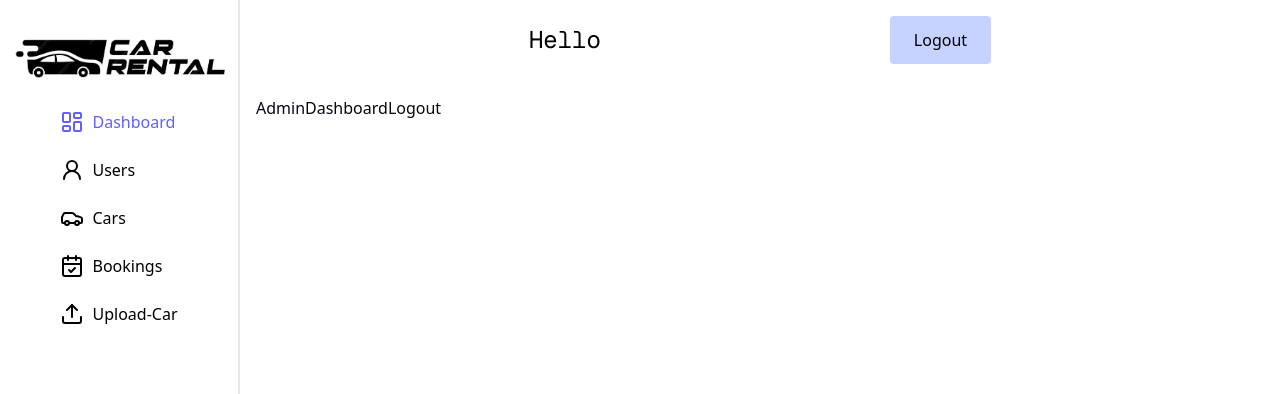
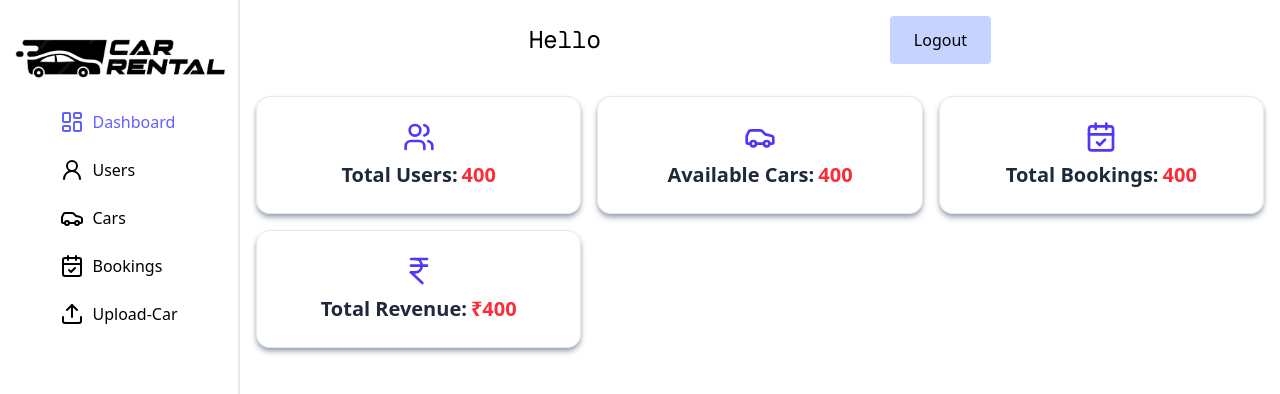
Before and after one commit to deV-12346/Car-Rental, a Next.js app in the folder car-rental/: page /admin/dashboard in a window 1280 px wide. Shown: the top 394 px of the page. Built offline with nearby package versions, Linux system fonts and the light colour scheme; no server answers.

Commit message:
added admin-dashboard

```diff
--- /dev/null
+++ b/car-rental/src/app/admin/cars/page.tsx
@@ -0,0 +1,13 @@
+import React from 'react'
+
+const Cars = () => {
+  return (
+    <div>
+      <h1 className='text-center text-xl md:text-2xl font-bold text-red-400'>
+      Available Cars</h1>
+
+    </div>
+  )
+}
+
+export default Cars
--- a/car-rental/src/app/admin/dashboard/page.tsx
+++ b/car-rental/src/app/admin/dashboard/page.tsx
@@ -1,11 +1,41 @@
 "use client"
-import { signOut } from 'next-auth/react'
+import { CalendarCheck, Car, IndianRupee, Users } from 'lucide-react'
 import React from 'react'
 
 const AdminDashboard = () => {
   return (
-    <div>AdminDashboard
-      <button onClick={()=>signOut({callbackUrl:"/sign-in"})}>Logout</button>
+    <div className='grid grid-cols-1 md:grid-cols-3 gap-4 '>
+      <div className="flex flex-col items-center justify-center border shadow-md shadow-gray-400 rounded-xl p-6 hover:shadow-lg transition-all">
+        <Users className="w-8 h-8 text-indigo-600 mb-2" />
+        <h1 className="text-lg md:text-xl font-semibold text-gray-800">
+          Total Users:
+          <span className="text-red-500 ml-1 font-bold">400</span>
+        </h1>
+      </div>
+
+      <div className="flex flex-col items-center justify-center border shadow-md shadow-gray-400 rounded-xl p-6 hover:shadow-lg transition-all">
+        <Car className="w-8 h-8 text-indigo-600 mb-2" />
+        <h1 className="text-lg md:text-xl font-semibold text-gray-800">
+          Available Cars:
+          <span className="text-red-500 ml-1 font-bold">400</span>
+        </h1>
+      </div>
+
+      <div className="flex flex-col items-center justify-center border shadow-md shadow-gray-400 rounded-xl p-6 hover:shadow-lg transition-all">
+        <CalendarCheck className="w-8 h-8 text-indigo-600 mb-2" />
+        <h1 className="text-lg md:text-xl font-semibold text-gray-800">
+          Total Bookings:
+          <span className="text-red-500 ml-1 font-bold">400</span>
+        </h1>
+      </div>
+
+      <div className="flex flex-col items-center justify-center border shadow-md shadow-gray-400 rounded-xl p-6 hover:shadow-lg transition-all">
+        <IndianRupee className="w-8 h-8 text-indigo-600 mb-2" />
+        <h1 className="text-lg md:text-xl font-semibold text-gray-800">
+          Total Revenue:
+          <span className="text-red-500 ml-1 font-bold">₹400</span>
+        </h1>
+      </div>
     </div>
   )
 }
```
